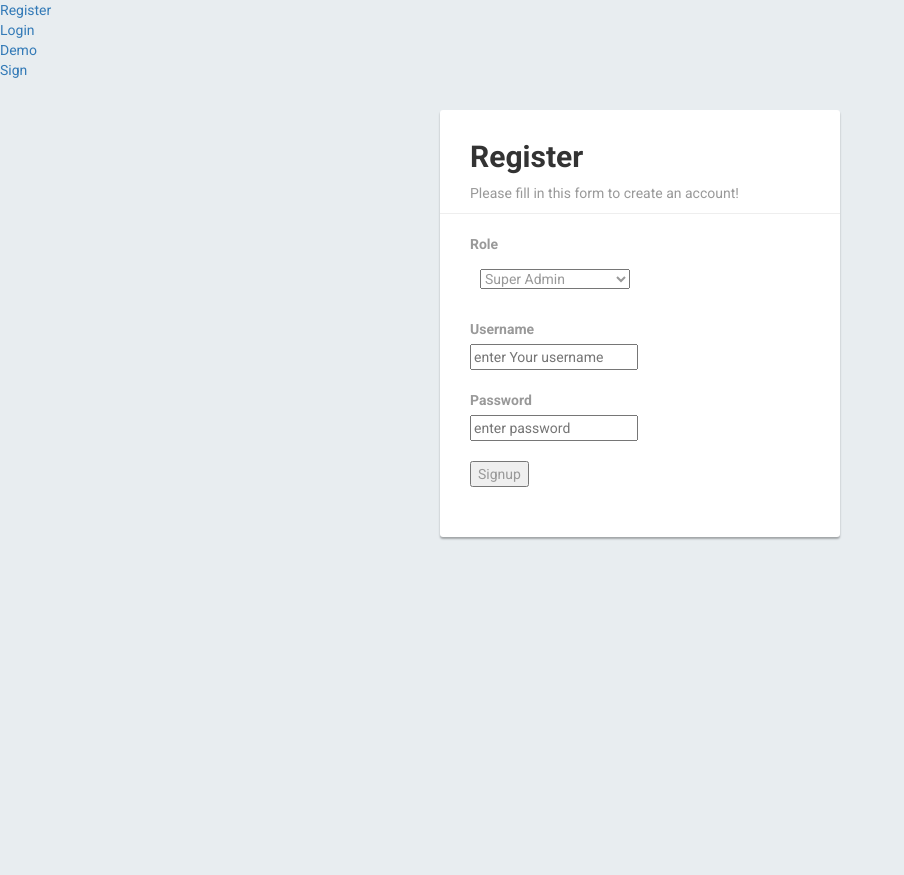
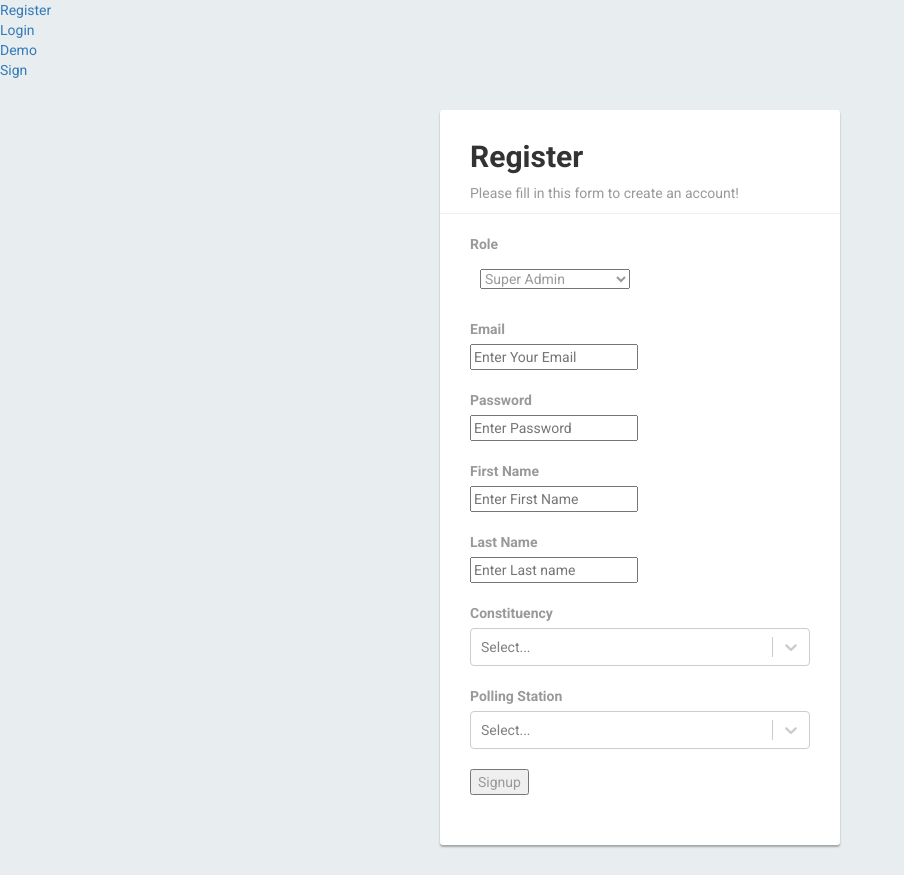
Before and after one commit to Innoviktech/membership_past_election_data_react, a React (Create React App) app in the folder election_data/: page /register in a window 1280 px wide. Shown: the whole page, without its empty margins (0-904 px from the left). Before the commit the page ends 800 px from the top, so only its background shows below. Built offline with nearby package versions, Linux system fonts and the light colour scheme; no server answers.

Commit message:
first_name,last_name,constituency,polling_station fields are added in sign_up form

```diff
--- a/election_data/src/validation/login.js
+++ b/election_data/src/validation/login.js
@@ -136,12 +136,12 @@ export default function Login() {
                  <p>Please fill in this form to login an account!</p>
                  <hr></hr>
                  <div class="form-group">
-                 <label> username </label><br></br>
-                 <input type="text" name="username" id="username" onChange={handleChange} placeholder="enter username" required></input><br></br>
+                 <label> Email </label><br></br>
+                 <input type="email" name="username" id="username" onChange={handleChange} placeholder="Enter Email" required></input><br></br>
                  </div>
                  <div class="form-group">
                  <label> Password </label><br></br>
-                <input type="password" name="password" id="password" onChange={handleChange} placeholder="enter password" required></input><br></br>
+                <input type="password" name="password" id="password" onChange={handleChange} placeholder="Enter Password" required></input><br></br>
                  </div>
                  <div class="form-group">
                      <button>Login</button>
--- a/election_data/src/validation/register.js
+++ b/election_data/src/validation/register.js
@@ -11,7 +11,8 @@ import Grid from '@material-ui/core/Grid';
 import Typography from '@material-ui/core/Typography';
 import { makeStyles } from '@material-ui/core/styles';
 import Container from '@material-ui/core/Container';
-
+import Select from 'react-select';
+import axios from "axios";
 class Register extends React.Component{
 
     constructor(props) {
@@ -22,6 +23,12 @@ class Register extends React.Component{
               password : "",
               username : "",
               role : "",
+              first_name : "",
+              last_name : "",
+              constituency_name : [],
+              constituency_value : "",
+              polling_station_name : [],
+              polling_station_value : [],
           }
         }
 
@@ -42,24 +49,75 @@ class Register extends React.Component{
         })
         }
 
+    first_name = (event) =>{
+        this.setState({
+                first_name : event.target.value
+            })
+        }
+
+        last_name = (event) =>{
+            this.setState({
+                last_name : event.target.value
+            })
+        }
+
 
     handleSubmit = (event) => {
 
         const value1 = this.state.username
         const value2= this.state.role
         const value3 = this.state.password
-
-        axiosInstance.post(`create/`, {
-          username:value1, password:value3, role:value2
+        const value4 = this.state.first_name
+        const value5 = this.state.last_name
+        const value6 = this.state.constituency_value.value
+        const value7 = this.state.polling_station_value.value
+        axios.post('http://localhost:8000/create/', {
+          username:value1, password:value3, role:value2, first_name : value4, last_name : value5, constituency_name : value6, polling_station_value : value7
         })
         .then((testing) => {
-            window.location = './login';
+           window.location = './login';
         });
             event.preventDefault()
           }
 
+
+    componentDidMount()
+         {
+             axios.get('http://localhost:8000/constituancy_name/')
+             .then(res=>
+                {
+                    console.log(res)
+                    const constituency_name = res.data
+                    console.log(constituency_name)
+                    this.setState({constituency_name})
+                    // console.log(constituency_name)
+                })
+         }
+         constituency_change = constituency_value =>
+         {
+             this.setState({constituency_value})
+             const value1 = constituency_value.value
+             axios.post('http://localhost:8000/polling_station_name/',{
+                 key1 : value1
+             })
+             .then(res=>
+                {
+                    const polling_station_name = res.data
+                    this.setState({polling_station_name})
+                    console.log(polling_station_name)
+                })
+
+         }
+         polling_station_change = polling_station_value => {
+            this.setState({polling_station_value});
+            const booth = polling_station_value.value
+            console.log(booth)
+            }
+
     render()
     {
+        const { constituency_value } = this.state;
+        const { polling_station_value } = this.state;
         return(
             <div class="signup-form">
                 <form onSubmit={this.handleSubmit}>
@@ -77,14 +135,43 @@ class Register extends React.Component{
                 </div>
 
                 <div  class="form-group">
-                <label> Username </label><br></br>
-                <input type="text" name="username" value={this.state.username} onChange={this.usernamehandler} placeholder="enter Your username" required></input><br></br>
+                <label> Email </label><br></br>
+                <input type="email" name="username" value={this.state.username} onChange={this.usernamehandler} placeholder="Enter Your Email" required></input><br></br>
                 </div>
 
 
                 <div  class="form-group">
                 <label> Password </label><br></br>
-                <input type="password" name="password" value={this.state.password} onChange={this.passwordhandler} placeholder="enter password" required></input><br></br>
+                <input type="password" name="password" value={this.state.password} onChange={this.passwordhandler} placeholder="Enter Password" required></input><br></br>
+                </div>
+
+                <div  class="form-group">
+                <label> First Name </label><br></br>
+                <input type="text" name="name" value={this.state.first_name} onChange={this.first_name} placeholder="Enter First Name" required></input><br></br>
+                </div>
+
+                <div  class="form-group">
+                <label> Last Name </label><br></br>
+                <input type="text" name="lname" value={this.state.last_name} onChange={this.last_name} placeholder="Enter Last name" required></input><br></br>
+                </div>
+
+                <div  class="form-group">
+                <label> Constituency </label><br></br>
+                <Select
+                    value={constituency_value}
+                    onChange={this.constituency_change}
+                    options={this.state.constituency_name}
+                  />
+
+                </div>
+
+                <div  class="form-group">
+                <label> Polling Station </label><br></br>
+                <Select
+                     value={polling_station_value}
+                     onChange={this.polling_station_change}
+                    options={this.state.polling_station_name}
+                  />
                 </div>
 
                 <div class="form-group">
```
